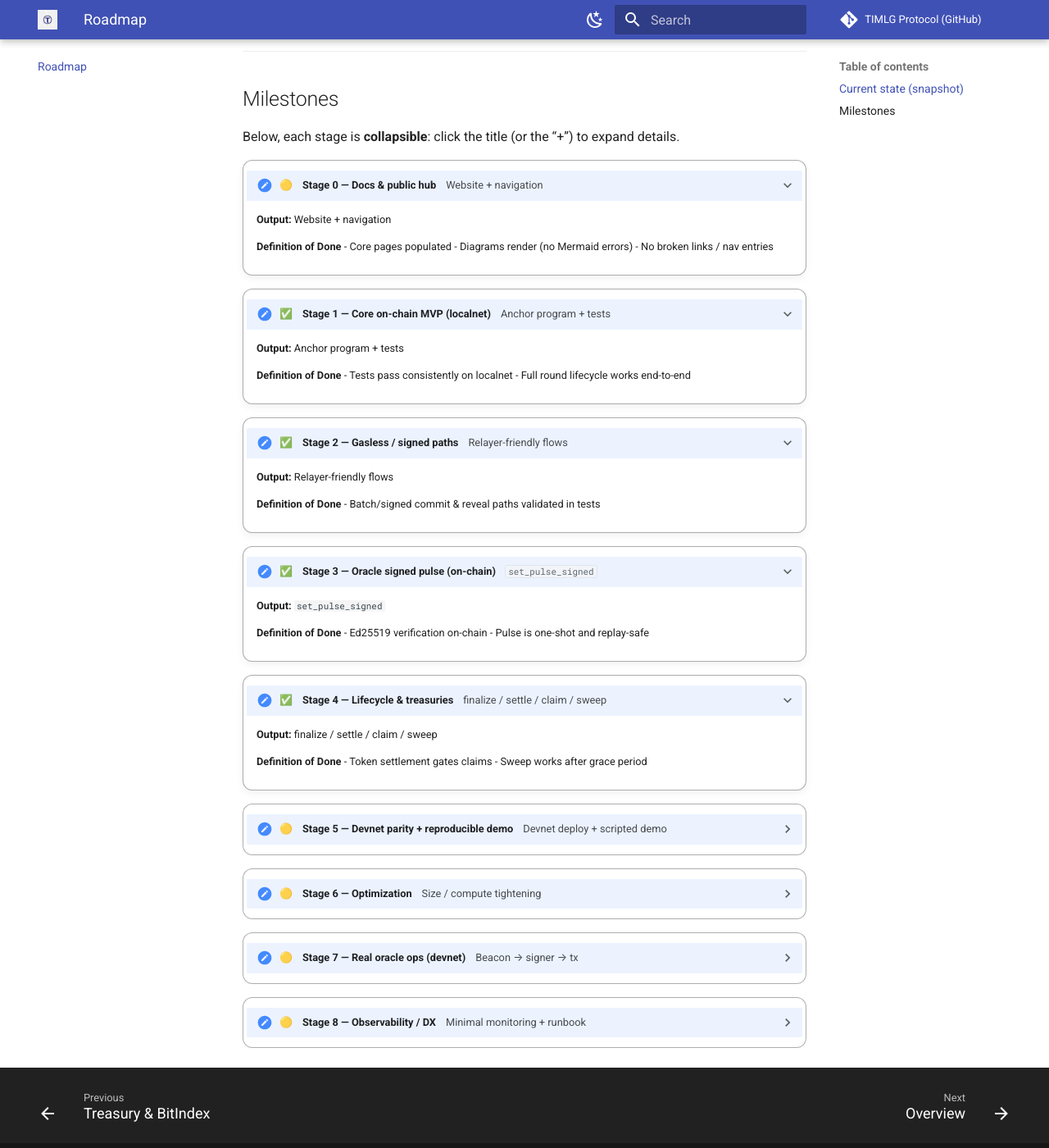
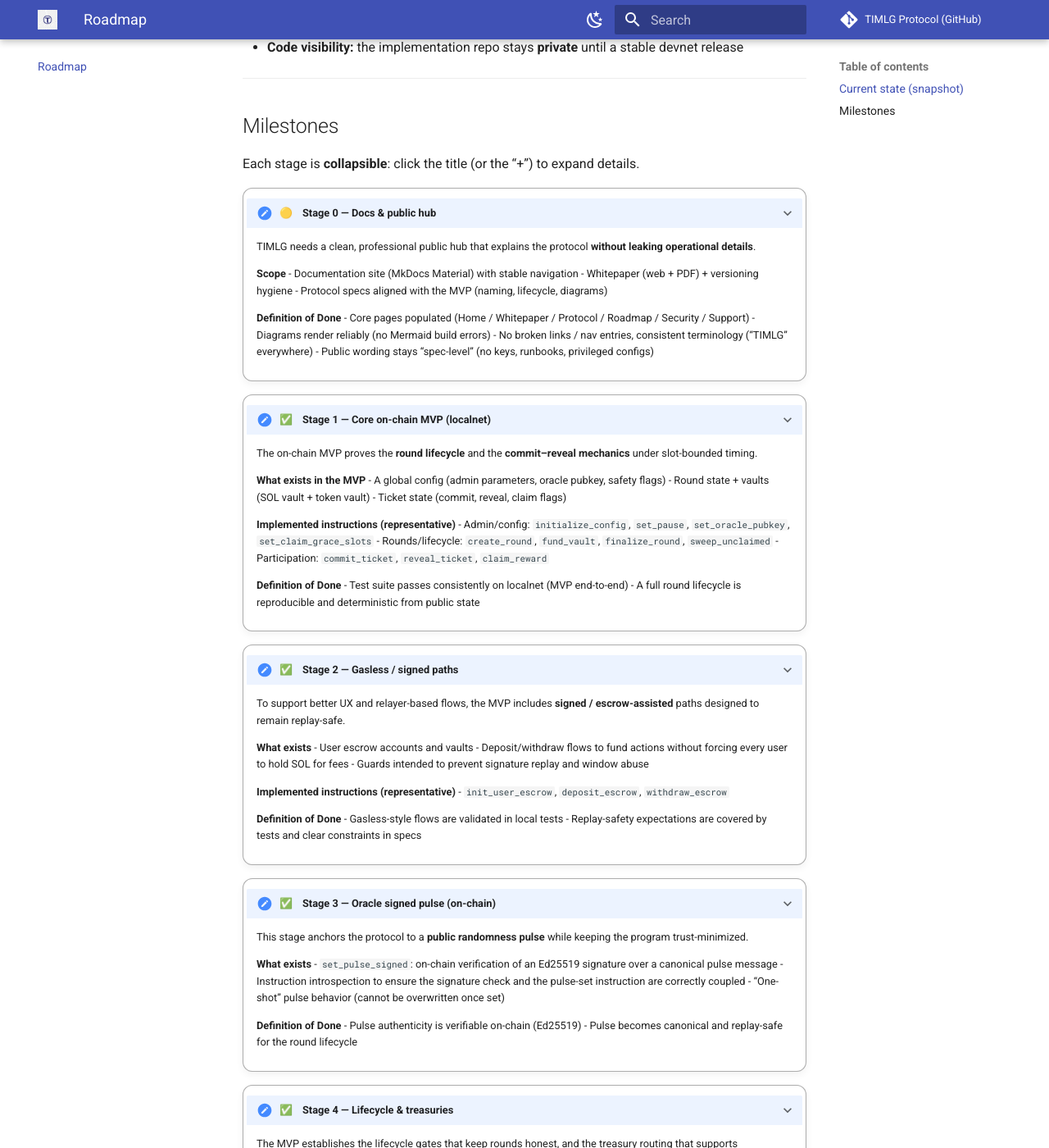
Before and after one commit to TIMLG-Protocol/timlg-protocol, an MkDocs documentation site: the page built from docs/roadmap/index.md, in a window 1280 px wide and 1400 px high, scrolled down 519 px. Shown: the whole window at 82% size. Built offline with MkDocs 1.6.1 and Material for MkDocs 9.7.7, drawn with Linux system fonts in a browser that asks for light colours; some of the changed text lies outside the part shown.

Commit message:
Expand roadmap stage descriptions and simplify headers

```diff
--- a/docs/roadmap/index.md
+++ b/docs/roadmap/index.md
@@ -1,7 +1,7 @@
 # Roadmap
 
 This page is a **public, high-level execution plan** for TIMLG.
-It is intentionally written to be accurate without exposing sensitive operational details.
+It is written to be accurate while avoiding sensitive operational details.
 
 **Last updated:** 2025-12-25
 
@@ -9,112 +9,169 @@ It is intentionally written to be accurate without exposing sensitive operationa
 
 ## Current state (snapshot)
 
-- **Localnet MVP:** ✅ working end-to-end (commit → oracle pulse → reveal → finalize → settle → claim → sweep)
-- **Public docs:** 🟡 in progress (aligning wording and diagrams with the MVP implementation)
-- **Code visibility:** the implementation repo stays **private** until we have a stable devnet release
+- **Localnet MVP:** ✅ working end-to-end (commit → oracle pulse → reveal → finalize → claim → sweep)
+- **Public docs:** 🟡 in progress (aligning wording + diagrams with the MVP implementation)
+- **Devnet demo:** 🟡 pending (deploy parity + reproducible scripts)
+- **Code visibility:** the implementation repo stays **private** until a stable devnet release
 
 ---
 
 ## Milestones
 
-Below, each stage is **collapsible**: click the title (or the “+”) to expand details.
+Each stage is **collapsible**: click the title (or the “+”) to expand details.
 
 <details class="roadmap-stage" markdown="1" open>
-<summary>🟡 <strong>Stage 0 — Docs &amp; public hub</strong> <span class="roadmap-stage-meta">Website + navigation</span></summary>
+<summary>🟡 <strong>Stage 0 — Docs &amp; public hub</strong></summary>
 
-**Output:** Website + navigation
+TIMLG needs a clean, professional public hub that explains the protocol **without leaking operational details**.
+
+**Scope**
+- Documentation site (MkDocs Material) with stable navigation
+- Whitepaper (web + PDF) + versioning hygiene
+- Protocol specs aligned with the MVP (naming, lifecycle, diagrams)
 
 **Definition of Done**
-- Core pages populated
-- Diagrams render (no Mermaid errors)
-- No broken links / nav entries
+- Core pages populated (Home / Whitepaper / Protocol / Roadmap / Security / Support)
+- Diagrams render reliably (no Mermaid build errors)
+- No broken links / nav entries, consistent terminology (“TIMLG” everywhere)
+- Public wording stays “spec-level” (no keys, runbooks, privileged configs)
 
 </details>
 
 <details class="roadmap-stage" markdown="1" open>
-<summary>✅ <strong>Stage 1 — Core on-chain MVP (localnet)</strong> <span class="roadmap-stage-meta">Anchor program + tests</span></summary>
+<summary>✅ <strong>Stage 1 — Core on-chain MVP (localnet)</strong></summary>
 
-**Output:** Anchor program + tests
+The on-chain MVP proves the **round lifecycle** and the **commit–reveal mechanics** under slot-bounded timing.
+
+**What exists in the MVP**
+- A global config (admin parameters, oracle pubkey, safety flags)
+- Round state + vaults (SOL vault + token vault)
+- Ticket state (commit, reveal, claim flags)
+
+**Implemented instructions (representative)**
+- Admin/config: `initialize_config`, `set_pause`, `set_oracle_pubkey`, `set_claim_grace_slots`
+- Rounds/lifecycle: `create_round`, `fund_vault`, `finalize_round`, `sweep_unclaimed`
+- Participation: `commit_ticket`, `reveal_ticket`, `claim_reward`
 
 **Definition of Done**
-- Tests pass consistently on localnet
-- Full round lifecycle works end-to-end
+- Test suite passes consistently on localnet (MVP end-to-end)
+- A full round lifecycle is reproducible and deterministic from public state
 
 </details>
 
 <details class="roadmap-stage" markdown="1" open>
-<summary>✅ <strong>Stage 2 — Gasless / signed paths</strong> <span class="roadmap-stage-meta">Relayer-friendly flows</span></summary>
+<summary>✅ <strong>Stage 2 — Gasless / signed paths</strong></summary>
 
-**Output:** Relayer-friendly flows
+To support better UX and relayer-based flows, the MVP includes **signed / escrow-assisted** paths designed to remain replay-safe.
+
+**What exists**
+- User escrow accounts and vaults
+- Deposit/withdraw flows to fund actions without forcing every user to hold SOL for fees
+- Guards intended to prevent signature replay and window abuse
+
+**Implemented instructions (representative)**
+- `init_user_escrow`, `deposit_escrow`, `withdraw_escrow`
 
 **Definition of Done**
-- Batch/signed commit &amp; reveal paths validated in tests
+- Gasless-style flows are validated in local tests
+- Replay-safety expectations are covered by tests and clear constraints in specs
 
 </details>
 
 <details class="roadmap-stage" markdown="1" open>
-<summary>✅ <strong>Stage 3 — Oracle signed pulse (on-chain)</strong> <span class="roadmap-stage-meta"><code>set_pulse_signed</code></span></summary>
+<summary>✅ <strong>Stage 3 — Oracle signed pulse (on-chain)</strong></summary>
 
-**Output:** <code>set_pulse_signed</code>
+This stage anchors the protocol to a **public randomness pulse** while keeping the program trust-minimized.
+
+**What exists**
+- `set_pulse_signed`: on-chain verification of an Ed25519 signature over a canonical pulse message
+- Instruction introspection to ensure the signature check and the pulse-set instruction are correctly coupled
+- “One-shot” pulse behavior (cannot be overwritten once set)
 
 **Definition of Done**
-- Ed25519 verification on-chain
-- Pulse is one-shot and replay-safe
+- Pulse authenticity is verifiable on-chain (Ed25519)
+- Pulse becomes canonical and replay-safe for the round lifecycle
 
 </details>
 
 <details class="roadmap-stage" markdown="1" open>
-<summary>✅ <strong>Stage 4 — Lifecycle &amp; treasuries</strong> <span class="roadmap-stage-meta">finalize / settle / claim / sweep</span></summary>
+<summary>✅ <strong>Stage 4 — Lifecycle &amp; treasuries</strong></summary>
 
-**Output:** finalize / settle / claim / sweep
+The MVP establishes the lifecycle gates that keep rounds honest, and the treasury routing that supports sustainability.
+
+**What exists**
+- Finalization gates (close the round after reveal window)
+- Claim gating (claims only after finalization/settlement conditions)
+- Sweep mechanics after a grace window (unclaimed leftovers routed according to treasury policy)
 
 **Definition of Done**
-- Token settlement gates claims
-- Sweep works after grace period
+- Claims cannot be executed outside the intended lifecycle
+- Sweep respects the configured grace window
+- Authority boundaries remain explicit in the MVP (later stages can decentralize)
 
 </details>
 
 <details class="roadmap-stage" markdown="1">
-<summary>🟡 <strong>Stage 5 — Devnet parity + reproducible demo</strong> <span class="roadmap-stage-meta">Devnet deploy + scripted demo</span></summary>
+<summary>🟡 <strong>Stage 5 — Devnet parity + reproducible demo</strong></summary>
 
-**Output:** Devnet deploy + scripted demo
+The goal is to make TIMLG **behave the same way on devnet** as it does on localnet, with a demo that anyone can reproduce.
+
+**What “parity” means (practical)**
+- Same accounts/PDAs and timing semantics as localnet
+- Same instruction surface (IDL) as the MVP
+- A scripted end-to-end run: create → commit → pulse → reveal → finalize → claim → sweep
 
 **Definition of Done**
-- Program deployed on devnet
-- One script reproduces the full round lifecycle
-- Docs match observed devnet behavior
+- Program deployed on devnet with the full MVP IDL (not a minimal placeholder)
+- Demo scripts reproduce a full round lifecycle reliably
+- Public docs match observed devnet behavior (screenshots/links optional)
 
 </details>
 
 <details class="roadmap-stage" markdown="1">
-<summary>🟡 <strong>Stage 6 — Optimization</strong> <span class="roadmap-stage-meta">Size / compute tightening</span></summary>
+<summary>🟡 <strong>Stage 6 — Optimization</strong></summary>
 
-**Output:** Size / compute tightening
+This stage focuses on **tightening compute and binary size** without changing semantics.
+
+**Why it matters**
+- Lower deployment friction
+- More headroom for future features and safeguards
 
 **Definition of Done**
-- Not required for devnet demo
-- Improves resilience and cost
+- Tests remain green after optimizations
+- Binary size / compute budgets are improved (target thresholds defined during execution)
 
 </details>
 
 <details class="roadmap-stage" markdown="1">
-<summary>🟡 <strong>Stage 7 — Real oracle ops (devnet)</strong> <span class="roadmap-stage-meta">Beacon → signer → tx</span></summary>
+<summary>🟡 <strong>Stage 7 — Real oracle ops (devnet)</strong></summary>
 
-**Output:** Beacon → signer → tx
+The MVP already defines the on-chain pulse verification. This stage makes the off-chain pipeline run reliably against devnet.
+
+**What exists already (conceptually / in prototypes)**
+- Beacon fetch + polling (e.g., NIST-style)
+- Canonical message construction and signing
+- Submission pattern that couples Ed25519 verification with `set_pulse_signed`
 
 **Definition of Done**
-- Deterministic pulse ingestion runs reliably on devnet
-- Replay-safe publishing and indexing
+- Oracle can publish pulses deterministically on devnet rounds
+- Publishing is replay-safe and operationally stable (retries are idempotent)
 
 </details>
 
 <details class="roadmap-stage" markdown="1">
-<summary>🟡 <strong>Stage 8 — Observability / DX</strong> <span class="roadmap-stage-meta">Minimal monitoring + runbook</span></summary>
+<summary>🟡 <strong>Stage 8 — Observability / DX</strong></summary>
 
-**Output:** Minimal monitoring + runbook
+This stage makes it easy for testers and contributors to reproduce results and understand failures **without exposing sensitive ops**.
+
+**Scope**
+- Minimal runbook for safe public testing
+- Error taxonomy and recovery guidance
+- Convenience scripts for demo runs (public-safe)
 
 **Definition of Done**
-- Error taxonomy + recovery guidance
-- Minimal telemetry hooks for ops
+- Clear “how to run the demo” guide (public-safe)
+- Minimal troubleshooting guidance for common failures
+- Consistent terminology across docs, whitepaper, and scripts
 
 </details>
```
